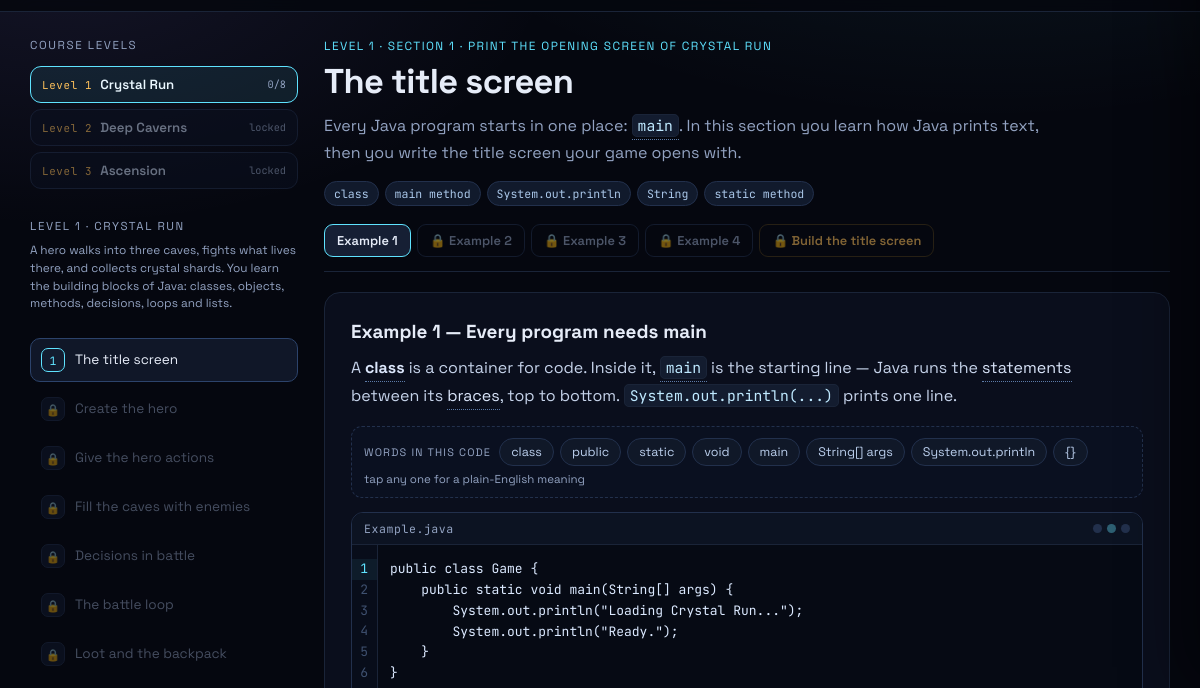
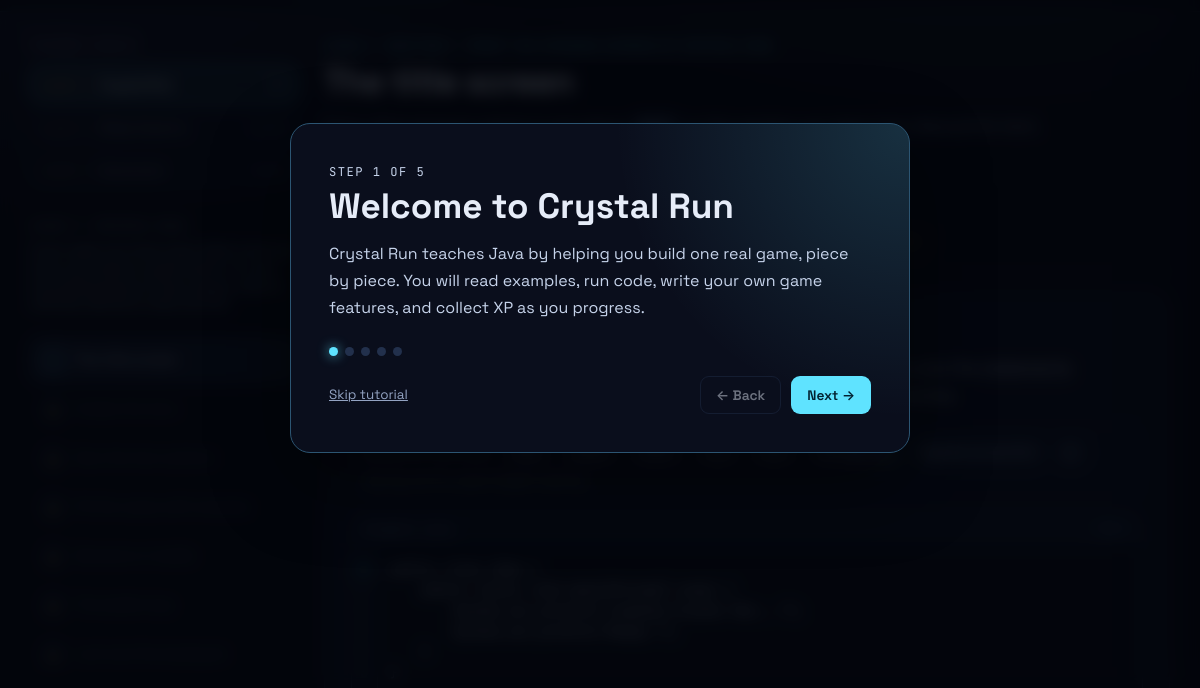
Before and after one commit to TOPDROP-GAMEDEV/Crystal-Run, an Electron app: page index.html in a window 1200 px wide. Shown: the part 112-800 px from the top of the page. Drawn offline with Linux system fonts and the light colour scheme.

Commit message:
Add onboarding section to index.html

```diff
--- a/index.html
+++ b/index.html
@@ -191,6 +191,37 @@
       <p class="save-msg" id="saveMsg"></p>
     </div>
   </div>
+</div>
+
+<div class="onboarding" id="onboarding" hidden>
+  <section
+    class="onboarding-card"
+    role="dialog"
+    aria-modal="true"
+    aria-labelledby="onboardingTitle"
+  >
+    <p class="onboarding-step" id="onboardingStep">Step 1 of 5</p>
+
+    <h2 id="onboardingTitle">Welcome to Crystal Run</h2>
+
+    <p id="onboardingText"></p>
+
+    <div class="onboarding-dots" id="onboardingDots" aria-hidden="true"></div>
+
+    <div class="onboarding-actions">
+      <button class="onboarding-skip" id="onboardingSkip">
+        Skip tutorial
+      </button>
+
+      <button class="ghost" id="onboardingBack">
+        ← Back
+      </button>
+
+      <button class="primary" id="onboardingNext">
+        Next →
+      </button>
+    </div>
+  </section>
 </div>
 
 <div class="toast" id="toast"></div>
```
